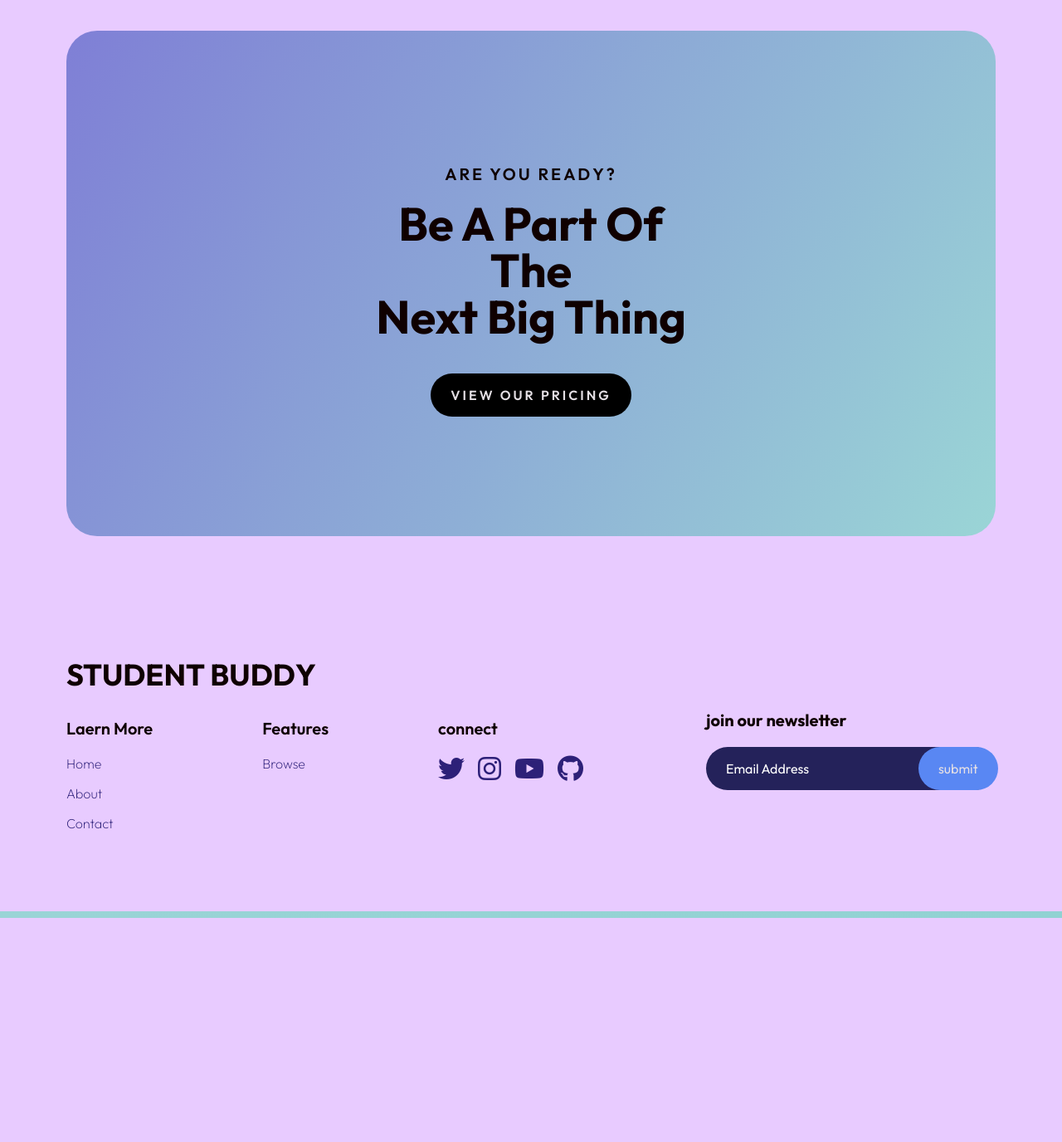
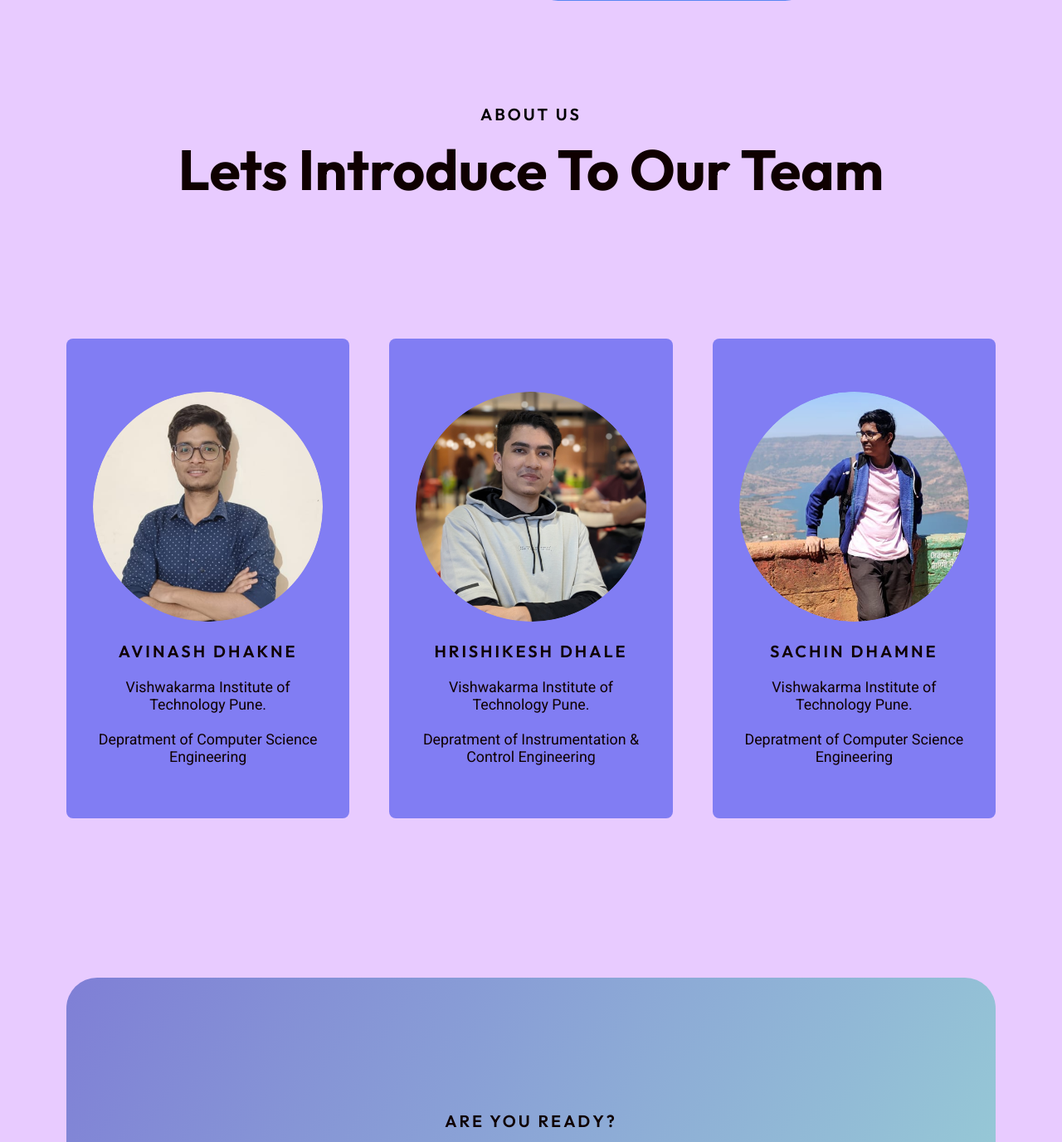
Before and after one commit to avinashdhakne/Student-Buddy, a Flask app: page / in a window 1280 px wide; the page is wider, and only the part inside the window is pictured. Shown: the part 3871-5247 px from the top of that part at 83% size. Before the commit the page ends 4977 px from the top of that part, so only its background shows below. Run offline with Flask 2, Linux system fonts and the light colour scheme; some libraries are stand-ins or nearby versions; some web fonts are replaced.

Commit message:
added images

```diff
--- a/static/style/index.css
+++ b/static/style/index.css
@@ -226,14 +226,15 @@ header {
 }
 
 .review-title {
-    color: #AAD9D9;
+    color: black;
 }
 
 .grid-item {
-    background-color: #24225A;
+    background-color: #817df3;
     padding: 4em 2em;
     position: relative;
     margin-bottom: 8em;
+    border-radius: 8px;
 }
 
 .grid-img {
@@ -242,7 +243,7 @@ header {
     left: 50%;
     transform: translateX(-50%);
     user-select: none; */
-    mix-blend-mode: luminosity;
+    /* mix-blend-mode: luminosity; */
     border-radius: 90%;
 }
 
--- a/templates/grammar.html
+++ b/templates/grammar.html
@@ -19,7 +19,7 @@
                 <div class="logo-wrap slide-left">
                     <img class="logo" style="border-radius: 4px; width: 100px; height: 100px" src="/static/images/logo2.png" alt="img1">
                 </div>
-                <ul class="nav-ul slide-right">
+                <ul style="text-decoration: none;" class="nav-ul slide-right">
                     <li class="nav-li"><a href="#about" class="nav-a">about</a></li>
                     <li class="nav-li"><a href="#reviews" class="nav-a">pricing</a></li>
                     <li class="nav-li"><a href="#contact" class="nav-a">contact</a></li>
--- a/templates/index2.html
+++ b/templates/index2.html
@@ -1,28 +1,34 @@
 <!DOCTYPE html>
 <html lang="en">
+
 <head>
     <meta charset="UTF-8">
     <meta http-equiv="X-UA-Compatible" content="IE=edge">
     <meta name="viewport" content="width=device-width, initial-scale=1.0">
     <link rel="stylesheet" href="/static/style/index.css">
     <script src="/static/js/app.js" defer></script>
-    <link href="https://fonts.googleapis.com/css2?family=Outfit:wght@100;200;300;400;500;600;700;800;900&display=swap" rel="stylesheet">
-    <link href="https://fonts.googleapis.com/css2?family=Roboto:ital,wght@0,100;0,300;0,400;0,500;0,700;0,900;1,100;1,300;1,400;1,500;1,700;1,900&display=swap" rel="stylesheet">
+    <link href="https://fonts.googleapis.com/css2?family=Outfit:wght@100;200;300;400;500;600;700;800;900&display=swap"
+        rel="stylesheet">
+    <link
+        href="https://fonts.googleapis.com/css2?family=Roboto:ital,wght@0,100;0,300;0,400;0,500;0,700;0,900;1,100;1,300;1,400;1,500;1,700;1,900&display=swap"
+        rel="stylesheet">
     <script src="https://kit.fontawesome.com/b8f70dafc1.js" crossorigin="anonymous"></script>
     <title>STUDENT BUDDY</title>
-    <link rel="icon" style="border-radius: 1px;" href="/static/images/logo1.png" type="images/x-icon"/>
+    <link rel="icon" style="border-radius: 1px;" href="/static/images/logo1.png" type="images/x-icon" />
 </head>
+
 <body>
     <!-- NAVBAR  -->
     <header>
         <div class="nav-container">
             <nav>
                 <div class="logo-wrap slide-left">
-                    <img class="logo" style="border-radius: 4px; width: 100px; height: 100px" src="/static/images/logo2.png" alt="img1">
+                    <img class="logo" style="border-radius: 4px; width: 100px; height: 100px"
+                        src="/static/images/logo2.png" alt="img1">
                 </div>
                 <ul class="nav-ul slide-right">
                     <li class="nav-li"><a href="#about" class="nav-a">home</a></li>
-                    <li class="nav-li"><a href="#event" class="nav-a">about</a></li>
+                    <li class="nav-li"><a href="#reviews" class="nav-a">about</a></li>
                     <li class="nav-li"><a href="#contact" class="nav-a">contact</a></li>
                 </ul>
                 <div class="hamburger">
@@ -90,12 +96,13 @@
         <div class="container">
             <div class="split">
                 <div class="buy-left">
-                    <img src="/static/images/hero comp.png" alt="">
+                    <img style="border-radius: 30px; height: 400px; width: 450px" src="/static/images/visualize3.gif" alt="">
                 </div>
                 <div class="buy-right normalizer">
                     <h2 class="subheading">Concept Visualization</h2>
                     <h1 class="h1">AI to get concept visualization.</h1>
-                    <p class="body">Difficulty in understanding concept? This AI tool helps you in visualizing concept, difficult term using simple picture and diagram.</p>
+                    <p class="body">Difficulty in understanding concept? This AI tool helps you in visualizing concept,
+                        difficult term using simple picture and diagram.</p>
                     <a href="/visualize" class="btn subheading view">Let's Visualize</a>
                 </div>
             </div>
@@ -109,11 +116,12 @@
                 <div class="two-left normalizer">
                     <h2 class="subheading">Concept Summarization</h2>
                     <h1 class="h1">AI to get short notes of large paragraphs.</h1>
-                    <p class="body">Learn concepts in less time, boost time management with AI. This AI tool simply converts your large textual paragraphs to short and crisp notes.</p>
+                    <p class="body">Learn concepts in less time, boost time management with AI. This AI tool simply
+                        converts your large textual paragraphs to short and crisp notes.</p>
                     <a href="/summarize" class="btn subheading">Let's Summarize</a>
                 </div>
                 <div class="two-right">
-                    <img src="/static/images/phone.svg">
+                    <img style="border-radius: 30px" src="/static/images/text-summarization1.gif">
                 </div>
             </div>
         </div>
@@ -124,12 +132,13 @@
         <div class="container">
             <div class="split">
                 <div class="buy-left">
-                    <img src="/static/images/layout.svg" alt="">
+                    <img style="border-radius: 30px" src="/static/images/grammar1.gif" alt="">
                 </div>
                 <div class="buy-right normalizer">
                     <h2 class="subheading">Grammar Checker</h2>
                     <h1 class="h1">AI tool to Improve writing and rectify grammar.</h1>
-                    <p class="body">Want to make your writing fluent and flawless! The only tool that can help you write mistake free, gets suggestions & be a master in grammar.</p>
+                    <p class="body">Want to make your writing fluent and flawless! The only tool that can help you write
+                        mistake free, gets suggestions & be a master in grammar.</p>
                     <a href="/grammar" class="btn subheading view">Correct Grammar</a>
                 </div>
             </div>
@@ -143,11 +152,12 @@
                 <div class="two-left normalizer">
                     <h2 class="subheading">Question Generator</h2>
                     <h1 class="h1">AI to test your intelligence!</h1>
-                    <p class="body">Let’s see if you can compete the question generated by AI. This AI tool can assist you in generating questions based on your content which can help you test your learning.</p>
+                    <p class="body">Let’s see if you can compete the question generated by AI. This AI tool can assist
+                        you in generating questions based on your content which can help you test your learning.</p>
                     <a href="/questions" class="btn subheading">Generate Questions</a>
                 </div>
                 <div class="two-right">
-                    <img src="/static/images/phone.svg">
+                    <img style="border-radius: 30px" src="/static/images/questions.gif">
                 </div>
             </div>
         </div>
@@ -157,12 +167,13 @@
         <div class="container">
             <div class="split">
                 <div class="buy-left">
-                    <img src="/static/images/layout.svg" alt="">
+                    <img style="border-radius: 30px" src="/static/images/coding_katta.gif" alt="">
                 </div>
                 <div class="buy-right normalizer">
                     <h2 class="subheading">Coding Katta</h2>
                     <h1 class="h1">AI to help you code!</h1>
-                    <p class="body">This AI powered tool helps you translate a program code into your preferred language of programming.
+                    <p class="body">This AI powered tool helps you translate a program code into your preferred language
+                        of programming.
                         Wanna know the complexity of your code? This AI is ready to assist you!</p>
                     <p class="body"><a href="#" id="hi" class="btn subheading">Get Complexity</a></p>
                     <a href="#" class="btn subheading view">Translate Language</a>
@@ -171,35 +182,32 @@
         </div>
     </section>
 
-    <!-- TESTIMONIALS  -->
-    <!-- <section class="reviews" id="reviews">
+    <section style="align-items: center;" class="reviews" id="reviews">
         <div class="container normalizer">
             <h2 class="review-title subheading hiddenb">about us</h2>
             <h1 class="h1 hiddenb">Lets Introduce to our Team</h1>
             <div class="grid-parent">
                 <div class="grid-item normalizer">
-                    <img src="./images/Pratik_ID.png" class="grid-img">
-                    <h2 class="subheading">walter white</h2>
-                    <p class="body">Lorem ipsum dolor sit amet consectetur adipisicing elit. Possimus, fugit placeat perferendis eaque eius ipsam deserunt id qui pariatur vel.</p>
+                    <img src="/static/images/avinash.png" class="grid-img">
+                    <h2 class="subheading">Avinash Dhakne</h2>
+                    <p class="body">Vishwakarma Institute of Technology Pune.<br><br>Depratment of Computer Science
+                        Engineering</p>
                 </div>
                 <div class="grid-item normalizer">
-                    <img src="images/saul goodman.svg" class="grid-img">
-                    <h2 class="subheading">saul goodman</h2>
-                    <p class="body">Lorem ipsum dolor sit amet consectetur adipisicing elit. Possimus, fugit placeat perferendis eaque eius ipsam deserunt id qui pariatur vel.</p>
+                    <img src="/static/images/hrishi.png" class="grid-img">
+                    <h2 class="subheading">Hrishikesh Dhale</h2>
+                    <p class="body">Vishwakarma Institute of Technology Pune.<br><br>Depratment of Instrumentation &
+                        Control Engineering</p>
                 </div>
                 <div class="grid-item normalizer">
-                    <img src="images/jesse pinkman.svg" class="grid-img">
-                    <h2 class="subheading">jesse pinkman</h2>
-                    <p class="body">Lorem ipsum dolor sit amet consectetur adipisicing elit. Possimus, fugit placeat perferendis eaque eius ipsam deserunt id qui pariatur vel.</p>
-                </div>
-                <div class="grid-item normalizer">
-                    <img src="images/jesse pinkman.svg" class="grid-img">
-                    <h2 class="subheading">jesse pinkman</h2>
-                    <p class="body">Lorem ipsum dolor sit amet consectetur adipisicing elit. Possimus, fugit placeat perferendis eaque eius ipsam deserunt id qui pariatur vel.</p>
+                    <img src="/static/images/sachin.png" class="grid-img">
+                    <h2 class="subheading">Sachin Dhamne</h2>
+                    <p class="body">Vishwakarma Institute of Technology Pune.<br><br>Depratment of Computer Science
+                        Engineering</p>
                 </div>
             </div>
         </div>
-        </section> -->
+    </section>
 
     <!-- EVENT  -->
     <section class="event slide-left" id="event">
@@ -236,10 +244,14 @@
                 <div class="footer-col icons">
                     <h4>connect</h4>
                     <ul>
-                        <li class="footer-li"><a href="#" class="footer-a"><i class="fa-brands fa-twitter fa-2x"></i></a></li>
-                        <li class="footer-li"><a href="#" class="footer-a"><i class="fa-brands fa-instagram fa-2x"></i></a></li>
-                        <li class="footer-li"><a href="#" class="footer-a"><i class="fa-brands fa-youtube fa-2x"></i></a></li>
-                        <li class="footer-li"><a href="#" class="footer-a"><i class="fa-brands fa-github fa-2x"></i></a></li>
+                        <li class="footer-li"><a href="#" class="footer-a"><i
+                                    class="fa-brands fa-twitter fa-2x"></i></a></li>
+                        <li class="footer-li"><a href="#" class="footer-a"><i
+                                    class="fa-brands fa-instagram fa-2x"></i></a></li>
+                        <li class="footer-li"><a href="#" class="footer-a"><i
+                                    class="fa-brands fa-youtube fa-2x"></i></a></li>
+                        <li class="footer-li"><a href="#" class="footer-a"><i class="fa-brands fa-github fa-2x"></i></a>
+                        </li>
                     </ul>
                 </div>
                 <div class="newsletter">
@@ -254,4 +266,5 @@
         <div class="page-end"></div>
     </section>
 </body>
+
 </html>
--- a/templates/questions.html
+++ b/templates/questions.html
@@ -19,7 +19,7 @@
                 <div class="logo-wrap slide-left">
                     <img class="logo" style="border-radius: 4px; width: 100px; height: 100px" src="/static/images/logo2.png" alt="img1">
                 </div>
-                <ul class="nav-ul slide-right">
+                <ul style="text-decoration: none;" class="nav-ul slide-right">
                     <li class="nav-li"><a href="#about" class="nav-a">about</a></li>
                     <li class="nav-li"><a href="#reviews" class="nav-a">pricing</a></li>
                     <li class="nav-li"><a href="#contact" class="nav-a">contact</a></li>
--- a/templates/summarize.html
+++ b/templates/summarize.html
@@ -19,7 +19,7 @@
                 <div class="logo-wrap slide-left">
                     <img class="logo" style="border-radius: 4px; width: 100px; height: 100px" src="/static/images/logo2.png" alt="img1">
                 </div>
-                <ul class="nav-ul slide-right">
+                <ul style="text-decoration: none;" class="nav-ul slide-right">
                     <li class="nav-li"><a href="#about" class="nav-a">about</a></li>
                     <li class="nav-li"><a href="#reviews" class="nav-a">pricing</a></li>
                     <li class="nav-li"><a href="#contact" class="nav-a">contact</a></li>
--- a/templates/visualize.html
+++ b/templates/visualize.html
@@ -19,7 +19,7 @@
                 <div class="logo-wrap slide-left">
                     <img class="logo" style="border-radius: 4px; width: 100px; height: 100px" src="/static/images/logo2.png" alt="img1">
                 </div>
-                <ul class="nav-ul slide-right">
+                <ul style="text-decoration: none;" class="nav-ul slide-right">
                     <li class="nav-li"><a href="#about" class="nav-a">about</a></li>
                     <li class="nav-li"><a href="#reviews" class="nav-a">pricing</a></li>
                     <li class="nav-li"><a href="#contact" class="nav-a">contact</a></li>
```
Also changed, not shown: static/images/avinash.png (added), static/images/coding_katta.gif (added), static/images/grammar1.gif (added), static/images/hrishi.png (added), static/images/questions.gif (added), static/images/sachin.png (added), static/images/visualize3.gif (added), 1 other file. Lines whose indentation alone changed are shown as unchanged.
